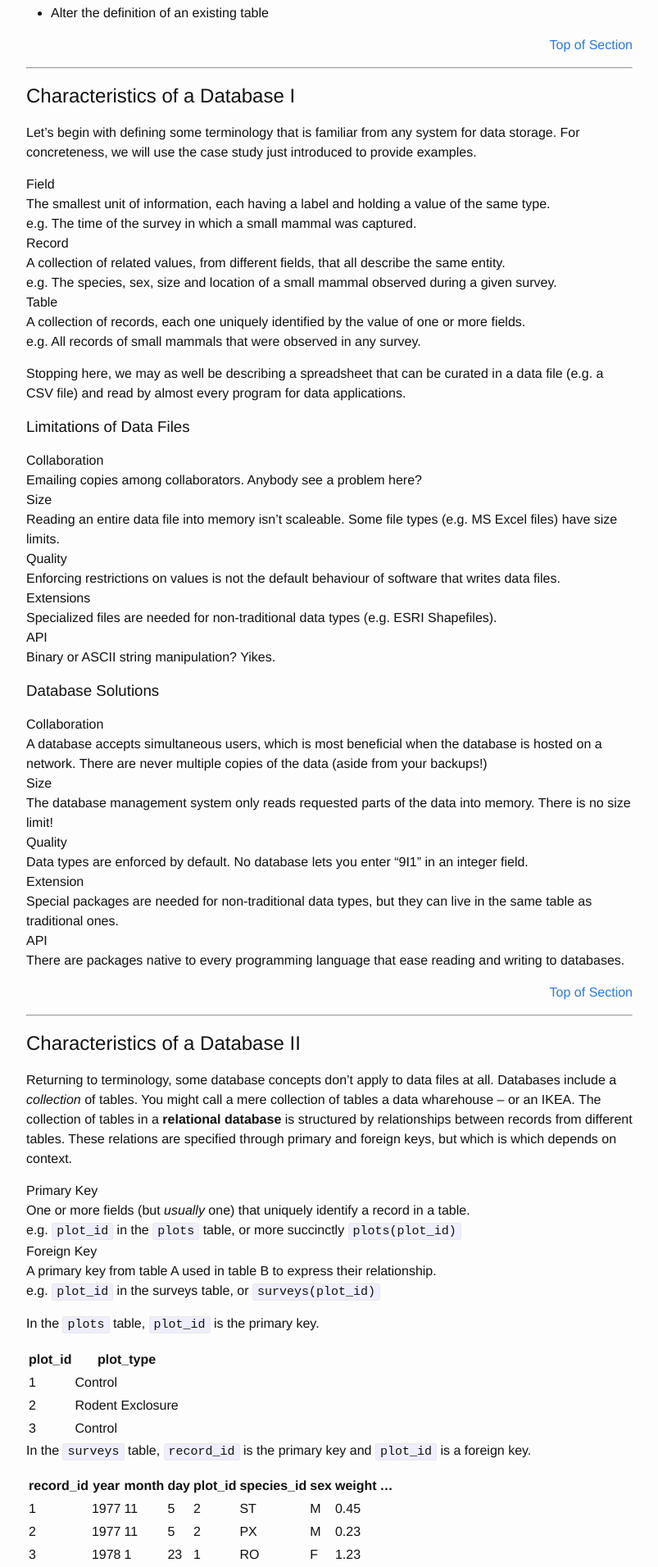
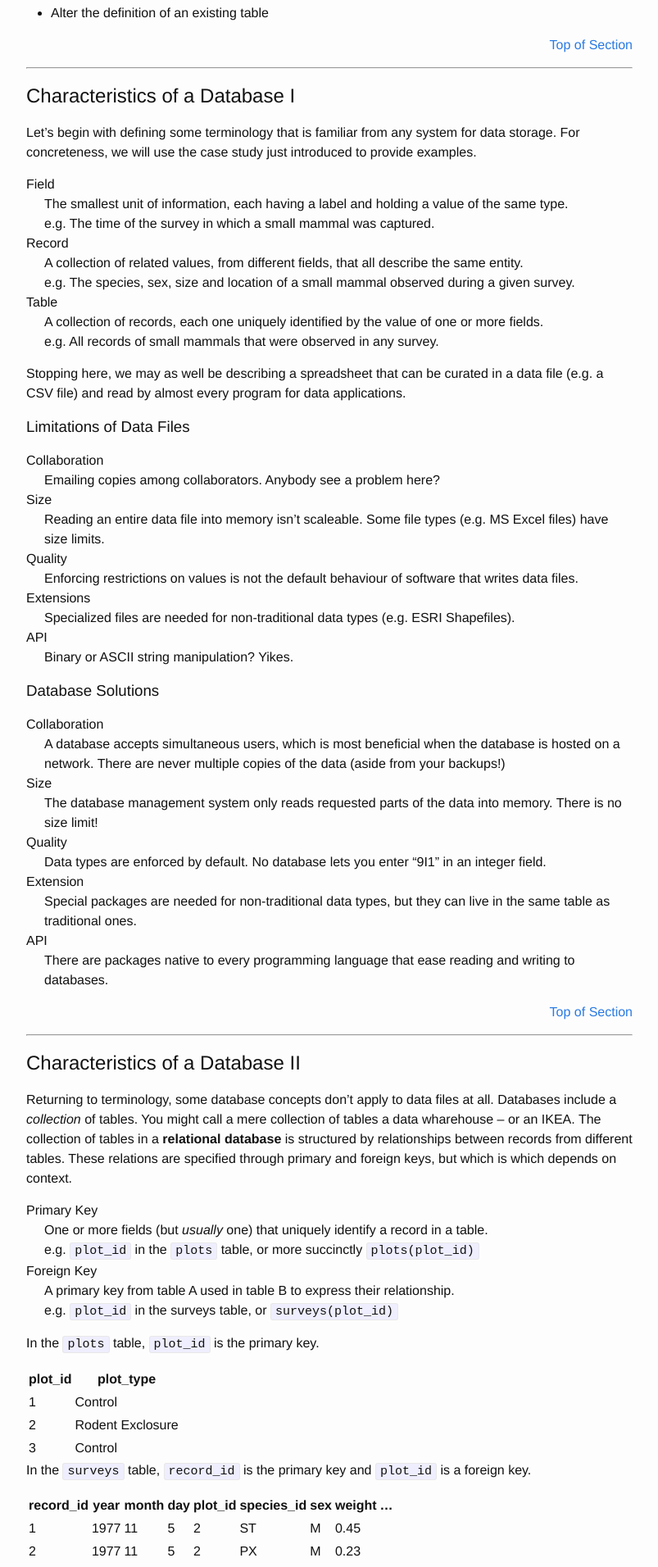
Before and after one commit to SESYNC-ci/introdb-lesson, a Jekyll site: the page built from index.md, in a window 1280 px wide. Shown: the part 2383-4295 px from the top of the page at 82% size, without its empty margins (238-1041 px from the left). Built offline with Jekyll 4.4.1, drawn with Linux system fonts in a browser that asks for light colours.

Commit message:
bold definition lists

```diff
--- a/_includes/head.html
+++ b/_includes/head.html
@@ -50,6 +50,14 @@
 	 color: #000000;
      }
 
+     dt {
+	 font-weight: 500;
+     }
+
+     dd {
+	 margin-left: 22px;
+     }
+
     </style>
 
 </head>
```
